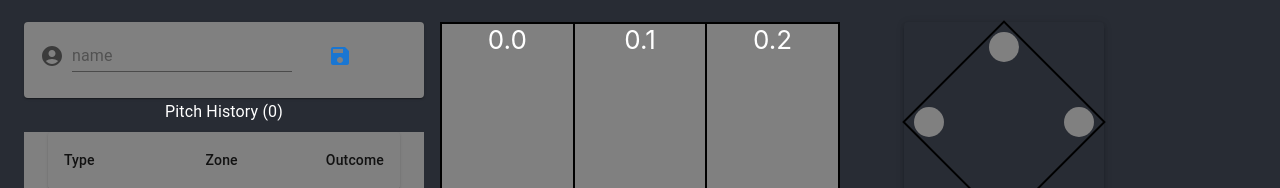
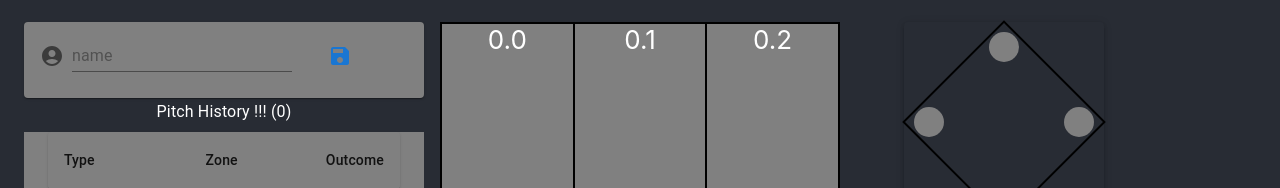
Before and after one commit to josh-wheeler-22/pitch-tracker-ui, a React (Create React App) app: page / in a window 1280 px wide. Shown: the top 188 px of the page. Built offline with nearby package versions, Linux system fonts and the light colour scheme.

Commit message:
test github actions

```diff
--- a/src/App.js
+++ b/src/App.js
@@ -213,7 +213,7 @@ function App() {
             <Grid size={4} item>
               <ProfileDisplay pitcher={pitcher} />
               <Typography variant="subtitle1" gutterBottom>
-                Pitch History ({pitcher.pitchCount})
+                Pitch History !!! ({pitcher.pitchCount})
               </Typography>
               <PitchHistory pitches={pitcher.pitches} />
             </Grid>
```
